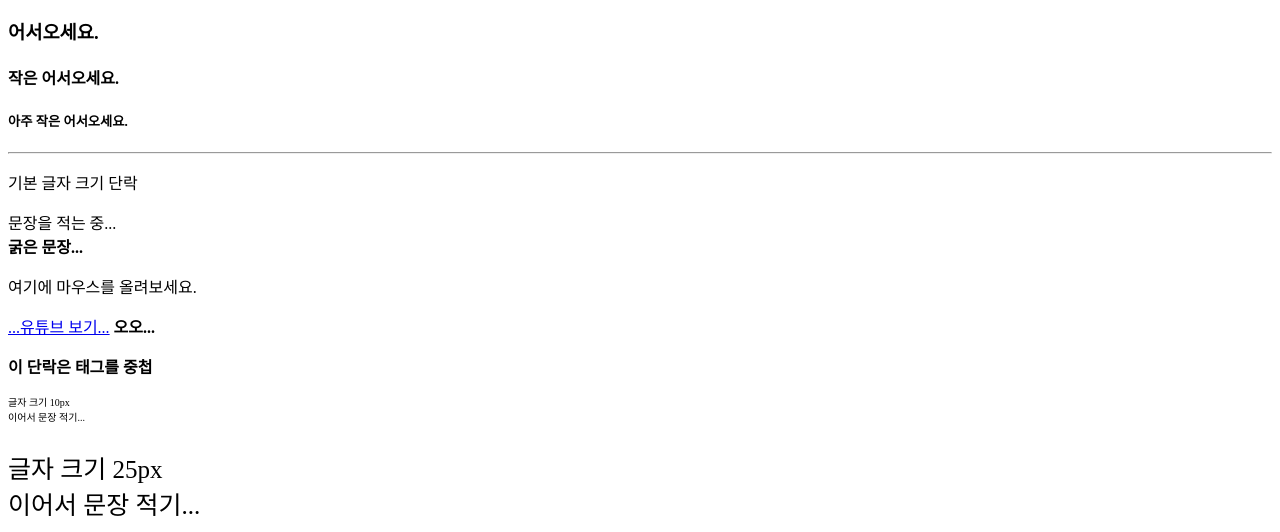
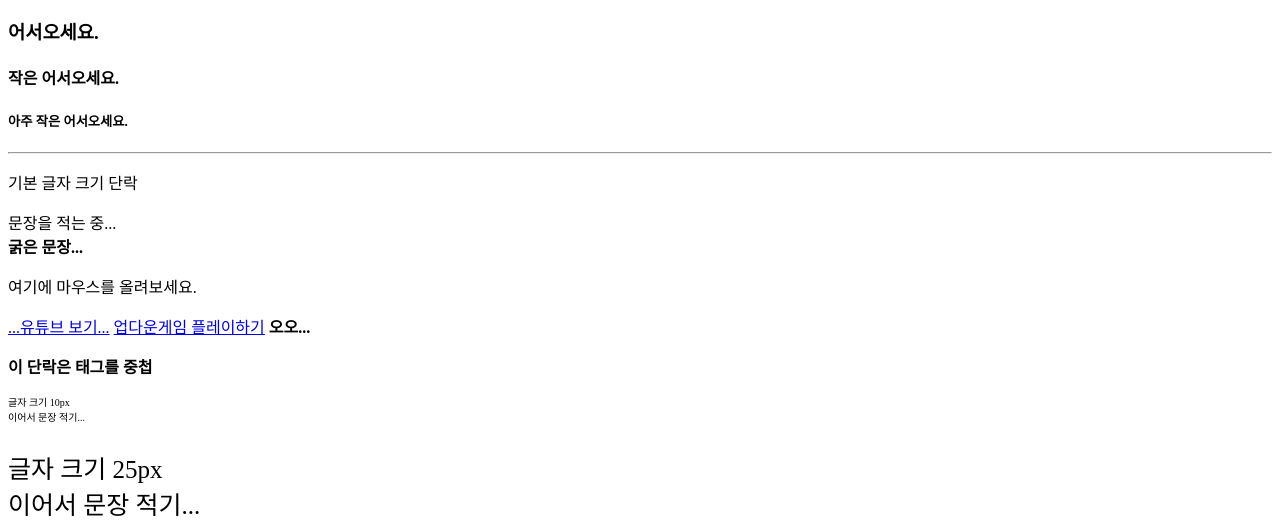
Before and after one commit to Sehis/Web_Programming, a plain HTML site: page index.html in a window 1280 px wide. Shown: the part 127-659 px from the top of the page. Drawn offline with Linux system fonts and the light colour scheme.

Commit message:
modified:   index.html

```diff
--- a/index.html
+++ b/index.html
@@ -17,6 +17,7 @@
 		<b>굵은 문장...</b>
 		<p title="테스트 중">여기에 마우스를 올려보세요.</p>
 		<a href="https://www.youtube.com/">...유튜브 보기...</a>
+        <a href="https://sehis.github.io/Web_Programming/Exercise02/game.html">업다운게임 플레이하기</a>
 		<b>오오...</b>
 		<p><b>이 단락은 태그를 중첩</b></p>
 		<p style="font-size: 10px;">글자 크기 10px<br>
```
